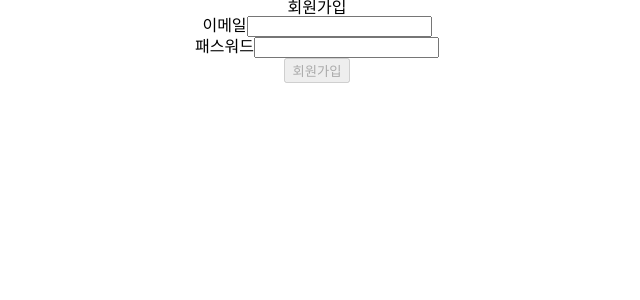
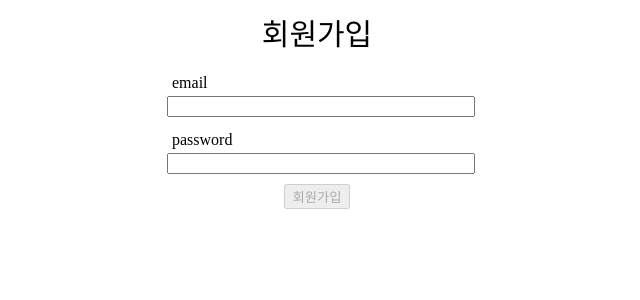
Before and after one commit to 2duckchun/wanted-pre-onboarding-frontend, a React (Create React App) app: page /signup in a window 1280 px wide. Shown: the top 300 px of the page, without its empty margins (323-963 px from the left). Built offline with nearby package versions, Linux system fonts and the light colour scheme.

Commit message:
SignUp 컴포넌트의 input을 CustomInput으로 교체하고 스타일 추가

```diff
--- /dev/null
+++ b/src/pages/signup/SignUp.module.css
@@ -0,0 +1,4 @@
+.page_title {
+  margin: 20px auto;
+  font-size: 30px;
+}
--- a/src/pages/signup/SignUp.tsx
+++ b/src/pages/signup/SignUp.tsx
@@ -1,11 +1,15 @@
-import { useState } from "react";
+import { useEffect, useState } from "react";
+import { useNavigate } from "react-router-dom";
+import postSignUp from "../../apis/user/postSignUp";
 import usePwdValidation from "../../hooks/usePwdValidation";
 import useEmailValidation from "../../hooks/useEmailValidation";
-import postSignUp from "../../apis/user/postSignUp";
-import { useNavigate } from "react-router-dom";
+import CustomInput from "../../components/common/CustomInput";
+import CustomButton from "../../components/common/CustomButton";
+import hasAccessToken from "../../utils/hasAccessToken";
+import styles from "./SignUp.module.css";
 
 export default function SignUp() {
-  const navigator = useNavigate();
+  const navigate = useNavigate();
   const [input, setInput] = useState({
     email: "",
     password: "",
@@ -20,50 +24,52 @@ export default function SignUp() {
     });
   };
 
+  // 회원가입이 성공하면 /signin 페이지로 이동
   const handleSubmit = async (e: React.ChangeEvent<HTMLFormElement>) => {
     e.preventDefault();
     const signUpResult = await postSignUp(input.email, input.password);
 
     if (signUpResult.isSuccess) {
       alert(signUpResult.message);
-      navigator("/signin");
+      navigate("/signin");
     } else {
       alert(signUpResult.message);
     }
   };
 
+  useEffect(() => {
+    hasAccessToken() && navigate("/todo", { replace: true });
+  }, [navigate]);
+
   return (
     <main>
-      <h1>회원가입</h1>
+      <h1 className={styles.page_title}>회원가입</h1>
       <form onSubmit={handleSubmit}>
-        <div>
-          <label htmlFor='email'>이메일</label>
-          <input
+        <CustomInput
+          labelFor='email'
+          labelText='email'
           id='email'
           name='email'
           type='email'
           value={input.email}
-            data-testid='email-input'
-            onChange={handleInput}
+          testid='email-input'
+          onChangeHandler={handleInput}
         />
-        </div>
-        <div>
-          <label htmlFor='password'>패스워드</label>
-          <input
+        <CustomInput
+          labelFor='password'
+          labelText='password'
           id='password'
           name='password'
           type='password'
           value={input.password}
-            data-testid='password-input'
-            onChange={handleInput}
+          testid='password-input'
+          onChangeHandler={handleInput}
         />
-        </div>
-        <button
-          data-testid='signup-button'
-          disabled={isEmailValid && isPwdValid ? false : true}
-        >
-          회원가입
-        </button>
+        <CustomButton
+          testid='signup-button'
+          isDisabled={isEmailValid && isPwdValid ? false : true}
+          buttonText='회원가입'
+        />
       </form>
     </main>
   );
```
Lines whose indentation alone changed are shown as unchanged.
